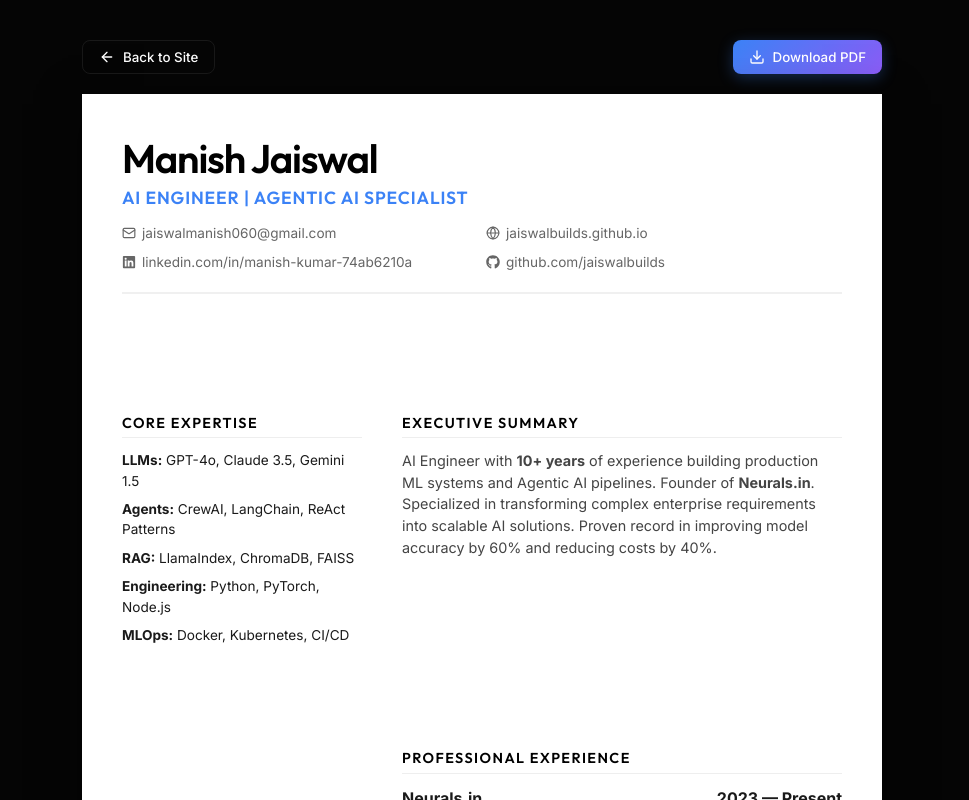
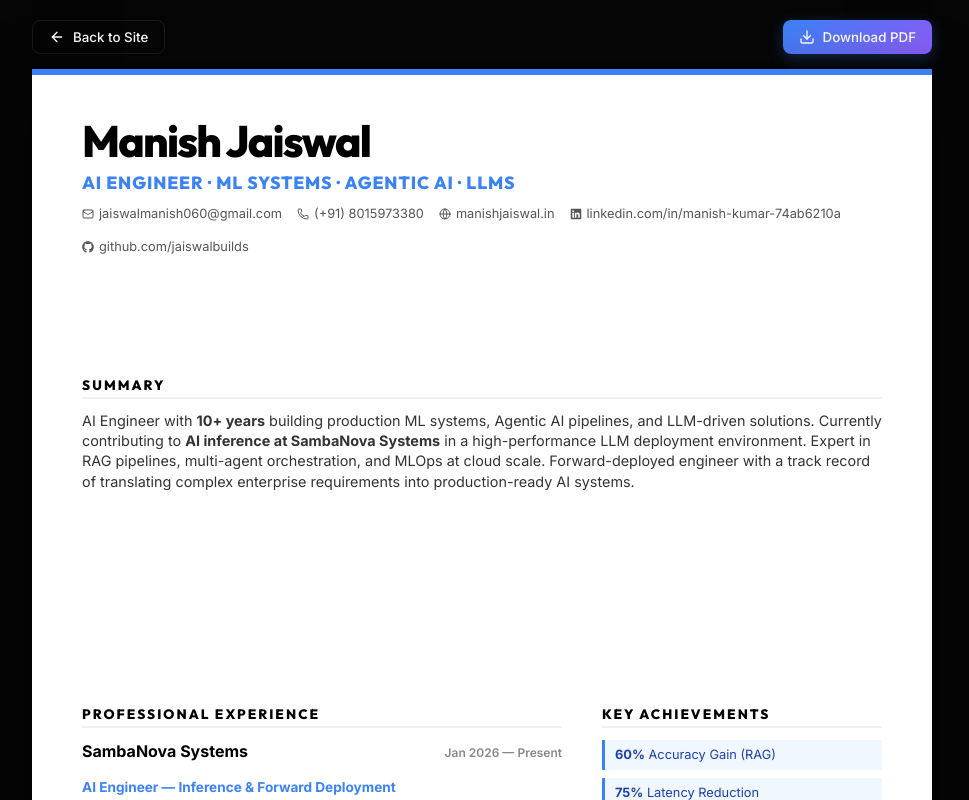
Before and after one commit to jaiswalbuilds/jaiswalbuilds.github.io, a React (Vite) app: page / in a window 1280 px wide. Both pictures are taken after a click on the button "Download Resume". Shown: the whole page, without its empty margins (158-1127 px from the left). Built offline with nearby package versions, Linux system fonts and the light colour scheme.

Commit message:
Upgrade resume to ultra-detailed AI Engineer CV with SambaNova and Safe Security metrics

```diff
--- a/src/components/Resume.css
+++ b/src/components/Resume.css
@@ -7,171 +7,195 @@
   background-color: var(--bg-primary);
   z-index: 2000;
   overflow-y: auto;
-  padding: 40px 20px;
-  color: #333;
+  padding: 20px;
+  color: #1a1a1a;
 }
 
 .resume-actions {
-  max-width: 800px;
-  margin: 0 auto 20px;
+  max-width: 900px;
+  margin: 0 auto 15px;
   display: flex;
   justify-content: space-between;
 }
 
 .resume-paper {
   width: 100%;
-  max-width: 800px;
-  min-height: 1050px;
+  max-width: 900px;
+  min-height: 1100px;
   margin: 0 auto;
   background: white;
-  box-shadow: 0 10px 40px rgba(0,0,0,0.5);
-  padding: 40px;
-  font-family: 'Inter', system-ui, -apple-system, sans-serif;
-  line-height: 1.5;
-  color: #1a1a1a;
+  box-shadow: 0 20px 60px rgba(0,0,0,0.5);
+  padding: 40px 50px;
+  font-family: 'Inter', -apple-system, sans-serif;
+  line-height: 1.4;
   position: relative;
+  border-top: 6px solid #3b82f6;
 }
 
 .resume-header {
-  border-bottom: 2px solid #f0f0f0;
-  padding-bottom: 20px;
   margin-bottom: 25px;
 }
 
 .resume-header h1 {
-  font-size: 2.5rem;
+  font-size: 2.75rem;
+  font-weight: 800;
   margin: 0;
   color: #000;
-  letter-spacing: -0.03em;
+  letter-spacing: -0.04em;
 }
 
-.resume-header h2 {
+.tagline {
   font-size: 1.1rem;
-  margin: 5px 0 15px;
-  font-weight: 600;
+  color: #3b82f6;
+  font-weight: 700;
+  margin: 4px 0 12px;
   text-transform: uppercase;
   letter-spacing: 0.05em;
 }
 
-.contact-grid {
-  display: grid;
-  grid-template-columns: 1fr 1fr;
-  gap: 8px;
-  font-size: 0.85rem;
-  color: #666;
+.contact-info {
+  display: flex;
+  flex-wrap: wrap;
+  gap: 15px;
+  font-size: 0.8rem;
+  color: #555;
 }
 
-.contact-grid span {
+.contact-info span {
   display: flex;
   align-items: center;
-  gap: 6px;
+  gap: 5px;
 }
 
-.resume-body {
+.resume-section {
+  margin-bottom: 22px;
+}
+
+.resume-section h3 {
+  font-size: 0.85rem;
+  font-weight: 800;
+  text-transform: uppercase;
+  letter-spacing: 0.15em;
+  color: #000;
+  border-bottom: 2px solid #f0f0f0;
+  padding-bottom: 4px;
+  margin-bottom: 12px;
+}
+
+.summary-text {
+  font-size: 0.9rem;
+  color: #333;
+}
+
+.resume-grid {
   display: grid;
-  grid-template-columns: 240px 1fr;
+  grid-template-columns: 1fr 280px;
   gap: 40px;
 }
 
-.resume-sidebar section {
-  margin-bottom: 25px;
+/* Experience Styling */
+.experience-item {
+  margin-bottom: 18px;
 }
 
-.resume-sidebar h3,
-.resume-main h3 {
-  font-size: 0.9rem;
-  text-transform: uppercase;
-  letter-spacing: 0.1em;
+.exp-header {
+  display: flex;
+  justify-content: space-between;
+  align-items: baseline;
+  font-size: 1rem;
+}
+
+.exp-header strong {
   color: #000;
-  border-bottom: 1px solid #eee;
-  padding-bottom: 5px;
+}
+
+.exp-header span {
+  font-size: 0.75rem;
+  font-weight: 600;
+  color: #888;
+}
+
+.exp-sub {
+  font-size: 0.85rem;
+  font-weight: 700;
+  color: #3b82f6;
+  margin-bottom: 6px;
+}
+
+.exp-list {
+  padding-left: 16px;
+  margin: 0;
+  font-size: 0.82rem;
+  color: #444;
+}
+
+.exp-list li {
+  margin-bottom: 4px;
+}
+
+/* Project & Skills */
+.project-item {
+  font-size: 0.82rem;
+  margin-bottom: 8px;
+  color: #333;
+}
+
+.achievement-badge {
+  background: #f0f7ff;
+  border-left: 3px solid #3b82f6;
+  padding: 6px 10px;
+  font-size: 0.8rem;
+  margin-bottom: 8px;
+  color: #1e40af;
+}
+
+.skill-group {
   margin-bottom: 12px;
 }
 
-.skills-list {
-  list-style: none;
-  padding: 0;
-  font-size: 0.85rem;
+.skill-group strong {
+  display: block;
+  font-size: 0.75rem;
+  text-transform: uppercase;
+  color: #666;
+  margin-bottom: 2px;
 }
 
-.skills-list li {
-  margin-bottom: 8px;
+.skill-group p {
+  font-size: 0.82rem;
+  margin: 0;
+  color: #333;
 }
 
-.resume-project {
-  margin-bottom: 15px;
+.cert-list {
+  padding: 0;
+  list-style: none;
+  font-size: 0.82rem;
 }
 
-.resume-project strong {
-  display: block;
-  font-size: 0.85rem;
-}
-
-.resume-project p {
-  font-size: 0.8rem;
-  color: #666;
-  margin: 2px 0;
-}
-
-.job {
-  margin-bottom: 20px;
-}
-
-.job-header {
-  display: flex;
-  justify-content: space-between;
-  font-weight: 700;
-  font-size: 1rem;
-}
-
-.job-sub {
-  color: var(--accent-blue);
-  font-weight: 600;
-  font-size: 0.9rem;
-  margin-bottom: 8px;
-}
-
-.job ul {
-  padding-left: 18px;
-  font-size: 0.85rem;
+.cert-list li {
+  margin-bottom: 4px;
   color: #444;
 }
 
-.job li {
-  margin-bottom: 4px;
-}
-
-.resume-main p {
-  font-size: 0.9rem;
-  color: #444;
+.edu-text {
+  font-size: 0.82rem;
 }
 
 @media print {
-  .no-print {
-    display: none !important;
-  }
-  .resume-overlay {
-    position: static;
-    padding: 0;
-    background: white;
-  }
-  .resume-paper {
-    box-shadow: none;
-    margin: 0;
-    width: 100%;
-    padding: 0;
-  }
-  body {
-    background: white;
+  .no-print { display: none !important; }
+  .resume-overlay { position: static; padding: 0; background: white; }
+  .resume-paper { box-shadow: none; margin: 0; width: 100%; border-top: none; padding: 0; }
+  .resume-paper::before {
+    content: "";
+    display: block;
+    height: 4px;
+    background: #3b82f6;
+    margin-bottom: 30px;
   }
 }
 
 @media (max-width: 768px) {
-  .resume-body {
-    grid-template-columns: 1fr;
-    gap: 20px;
-  }
-  .contact-grid {
-    grid-template-columns: 1fr;
-  }
+  .resume-grid { grid-template-columns: 1fr; gap: 20px; }
+  .resume-paper { padding: 30px 20px; }
 }
--- a/src/components/Resume.jsx
+++ b/src/components/Resume.jsx
@@ -1,6 +1,6 @@
 import React from 'react';
 import './Resume.css';
-import { Mail, Globe, Download, ArrowLeft } from 'lucide-react';
+import { Mail, Globe, Download, ArrowLeft, Phone } from 'lucide-react';
 import { FaGithub, FaLinkedin } from 'react-icons/fa';
 
 const Resume = ({ onBack }) => {
@@ -16,109 +16,148 @@ const Resume = ({ onBack }) => {
       </div>
 
       <div className="resume-paper" id="resume-content">
-        {/* Header */}
+        {/* Header Section */}
         <header className="resume-header">
-          <div className="header-content">
+          <div className="header-main">
             <h1>Manish Jaiswal</h1>
-            <h2 style={{ color: '#3b82f6' }}>AI Engineer | Agentic AI Specialist</h2>
-            <div className="contact-grid">
-              <span><Mail size={14} /> jaiswalmanish060@gmail.com</span>
-              <span><Globe size={14} /> jaiswalbuilds.github.io</span>
-              <span><FaLinkedin size={14} /> linkedin.com/in/manish-kumar-74ab6210a</span>
-              <span><FaGithub size={14} /> github.com/jaiswalbuilds</span>
+            <h2 className="tagline">AI Engineer · ML Systems · Agentic AI · LLMs</h2>
+            <div className="contact-info">
+              <span><Mail size={12} /> jaiswalmanish060@gmail.com</span>
+              <span><Phone size={12} /> (+91) 8015973380</span>
+              <span><Globe size={12} /> manishjaiswal.in</span>
+              <span><FaLinkedin size={12} /> linkedin.com/in/manish-kumar-74ab6210a</span>
+              <span><FaGithub size={12} /> github.com/jaiswalbuilds</span>
             </div>
           </div>
         </header>
 
-        <div className="resume-body">
-          {/* Left Column */}
-          <aside className="resume-sidebar">
-            <section>
-              <h3>Core Expertise</h3>
-              <ul className="skills-list">
-                <li><strong>LLMs:</strong> GPT-4o, Claude 3.5, Gemini 1.5</li>
-                <li><strong>Agents:</strong> CrewAI, LangChain, ReAct Patterns</li>
-                <li><strong>RAG:</strong> LlamaIndex, ChromaDB, FAISS</li>
-                <li><strong>Engineering:</strong> Python, PyTorch, Node.js</li>
-                <li><strong>MLOps:</strong> Docker, Kubernetes, CI/CD</li>
+        <section className="resume-section">
+          <h3>Summary</h3>
+          <p className="summary-text">
+            AI Engineer with <strong>10+ years</strong> building production ML systems, Agentic AI pipelines, and LLM-driven solutions.
+            Currently contributing to <strong>AI inference at SambaNova Systems</strong> in a high-performance LLM deployment environment.
+            Expert in RAG pipelines, multi-agent orchestration, and MLOps at cloud scale. Forward-deployed engineer with a
+            track record of translating complex enterprise requirements into production-ready AI systems.
+          </p>
+        </section>
+
+        <div className="resume-grid">
+          {/* Main Content Column */}
+          <div className="resume-left">
+            <section className="resume-section">
+              <h3>Professional Experience</h3>
+
+              <div className="experience-item">
+                <div className="exp-header">
+                  <strong>SambaNova Systems</strong>
+                  <span>Jan 2026 — Present</span>
+                </div>
+                <div className="exp-sub">AI Engineer — Inference & Forward Deployment</div>
+                <ul className="exp-list">
+                  <li>Optimizing AI inference pipelines on SambaNova's custom AI accelerator stack.</li>
+                  <li>Translating enterprise use cases into production AI solutions for complex environments.</li>
+                  <li>Driving LLM pipeline optimization, prompt engineering, and response quality evaluation (Python).</li>
+                </ul>
+              </div>
+
+              <div className="experience-item">
+                <div className="exp-header">
+                  <strong>Safe Security</strong>
+                  <span>Aug 2023 — Feb 2026</span>
+                </div>
+                <div className="exp-sub">AI Platform Engineer — LLM Systems, RAG & API Infrastructure</div>
+                <ul className="exp-list">
+                  <li><strong>Led Safex Engineering:</strong> Built in-house GenAI assistant using RAG + FAISS, achieving <strong>60% accuracy gain</strong> and <strong>75% latency reduction</strong>.</li>
+                  <li>Developed Python ML pipelines for risk scoring, anomaly detection, and threat intelligence.</li>
+                  <li>Deployed Agentic workflows with multi-step reasoning and structured output schemas.</li>
+                  <li>Managed 400+ REST APIs on OpenAPI/Swagger, reducing developer friction by 50%.</li>
+                </ul>
+              </div>
+
+              <div className="experience-item">
+                <div className="exp-header">
+                  <strong>Harness.io</strong>
+                  <span>Mar 2021 — Jul 2023</span>
+                </div>
+                <div className="exp-sub">DevOps & Platform Engineer — CI/CD & Cloud Infrastructure</div>
+                <ul className="exp-list">
+                  <li>Built CI/CD pipelines for K8s deployments across GCP, AWS, and JFrog.</li>
+                  <li>Developed internal automation tooling to reduce manual overhead and improve release quality.</li>
+                  <li>Contributed to beta-to-GA delivery of the DevSecOps platform within 3 months.</li>
+                </ul>
+              </div>
+
+              <div className="experience-item">
+                <div className="exp-header">
+                  <strong>Arcana · Marlin · 1Kosmos</strong>
+                  <span>2018 — 2021</span>
+                </div>
+                <div className="exp-sub">AI SDK & Developer Platform Engineer</div>
+                <ul className="exp-list">
+                  <li>Built Python/TS SDKs and automated CI/CD for decentralized AI compute infrastructure.</li>
+                  <li>Developed EVM smart contracts (Solidity) for on-chain coordination and DeFi primitives.</li>
+                </ul>
+              </div>
+            </section>
+
+            <section className="resume-section">
+              <h3>Featured AI Masterpieces</h3>
+              <div className="project-item">
+                <strong>Autonomous LLM Interview Agent:</strong> Multi-turn agentic system with memory and CoT reasoning.
+              </div>
+              <div className="project-item">
+                <strong>Safex — Enterprise AI:</strong> Full-stack LLM assistant with 60% accuracy gain.
+              </div>
+              <div className="project-item">
+                <strong>FinOps Agentic Automation:</strong> Cloud cost optimization using anomaly detection (Scikit-learn).
+              </div>
+            </section>
+          </div>
+
+          {/* Sidebar Column */}
+          <div className="resume-right">
+            <section className="resume-section">
+              <h3>Key Achievements</h3>
+              <div className="achievement-badge"><strong>60%</strong> Accuracy Gain (RAG)</div>
+              <div className="achievement-badge"><strong>75%</strong> Latency Reduction</div>
+              <div className="achievement-badge"><strong>50%</strong> Dev Query Reduction</div>
+              <div className="achievement-badge"><strong>400+</strong> APIs Owned</div>
+            </section>
+
+            <section className="resume-section">
+              <h3>Core ML Stack</h3>
+              <div className="skill-group">
+                <strong>Deep Learning & GenAI</strong>
+                <p>PyTorch, TensorFlow, LangChain, LlamaIndex, CrewAI, AutoGen, Hugging Face, RAG, Agentic AI</p>
+              </div>
+              <div className="skill-group">
+                <strong>Data Science</strong>
+                <p>NumPy, Pandas, Scikit-learn, Matplotlib, SciPy</p>
+              </div>
+              <div className="skill-group">
+                <strong>Infrastructure</strong>
+                <p>Docker, K8s, Terraform, AWS, GCP, FAISS, Pinecone, ChromaDB, PostgreSQL</p>
+              </div>
+            </section>
+
+            <section className="resume-section">
+              <h3>Certifications</h3>
+              <ul className="cert-list">
+                <li>AI Engineer Bootcamp 2025</li>
+                <li>DevOps MasterClass (K8s)</li>
+                <li>Ethereum & Solidity</li>
               </ul>
             </section>
 
-            <section>
-              <h3>AI Masterpieces</h3>
-              <div className="resume-project">
-                <strong>FinOps Cost Optimizer</strong>
-                <p>Agentic RAG system for autonomous cloud cost optimization.</p>
-              </div>
-              <div className="resume-project">
-                <strong>Autonomous Interviewer</strong>
-                <p>Adaptive LLM interviewer with evaluation logic.</p>
-              </div>
-              <div className="resume-project">
-                <strong>Cyber Threat Intel Agent</strong>
-                <p>MITRE ATT&CK correlation engine for incidents.</p>
-              </div>
-            </section>
-
-            <section>
+            <section className="resume-section">
               <h3>Education</h3>
-              <p style={{ fontSize: '0.85rem' }}><strong>B.Tech in Computer Science</strong><br/>Vel Tech University</p>
-            </section>
-          </aside>
-
-          {/* Right Column */}
-          <main className="resume-main">
-            <section>
-              <h3>Executive Summary</h3>
-              <p>
-                AI Engineer with <strong>10+ years</strong> of experience building production ML systems and Agentic AI pipelines.
-                Founder of <strong>Neurals.in</strong>. Specialized in transforming complex enterprise requirements into
-                scalable AI solutions. Proven record in improving model accuracy by 60% and reducing costs by 40%.
+              <p className="edu-text">
+                <strong>B.Tech — CSE</strong><br/>
+                Vel Tech University, Chennai<br/>
+                CGPA 7.34
               </p>
             </section>
-
-            <section>
-              <h3>Professional Experience</h3>
-
-              <div className="job">
-                <div className="job-header">
-                  <strong>Neurals.in</strong>
-                  <span>2023 — Present</span>
-                </div>
-                <div className="job-sub">Founding AI Engineer</div>
-                <ul>
-                  <li>Architected 10 specialized AI agents for automated FinOps and cloud governance.</li>
-                  <li>Implemented RAG pipelines reducing operational cloud spend by 30-40% for enterprise clients.</li>
-                  <li>Developed multi-agent orchestration systems using CrewAI and LangChain.</li>
-                </ul>
-              </div>
-
-              <div className="job">
-                <div className="job-header">
-                  <strong>Safe Security</strong>
-                  <span>2023 — 2025</span>
-                </div>
-                <div className="job-sub">AI Technical Writer / Agent Trainer</div>
-                <ul>
-                  <li>Trained and optimized "Safex" AI agent, increasing accuracy from 40% to 60%.</li>
-                  <li>Optimized 400+ API docs using LLM-driven automation, reducing support tickets by 30%.</li>
-                  <li>Implemented RAG systems for real-time cybersecurity threat intelligence mapping.</li>
-                </ul>
-              </div>
-
-              <div className="job">
-                <div className="job-header">
-                  <strong>Harness.io</strong>
-                  <span>2021 — 2023</span>
-                </div>
-                <div className="job-sub">Senior Technical Writer (AI/ML)</div>
-                <ul>
-                  <li>Led documentation for CI Enterprise from Beta to GA within 3 months.</li>
-                  <li>Built automated CI/CD pipelines for developer documentation at scale.</li>
-                </ul>
-              </div>
-            </section>
-          </main>
+          </div>
         </div>
       </div>
     </div>
```
